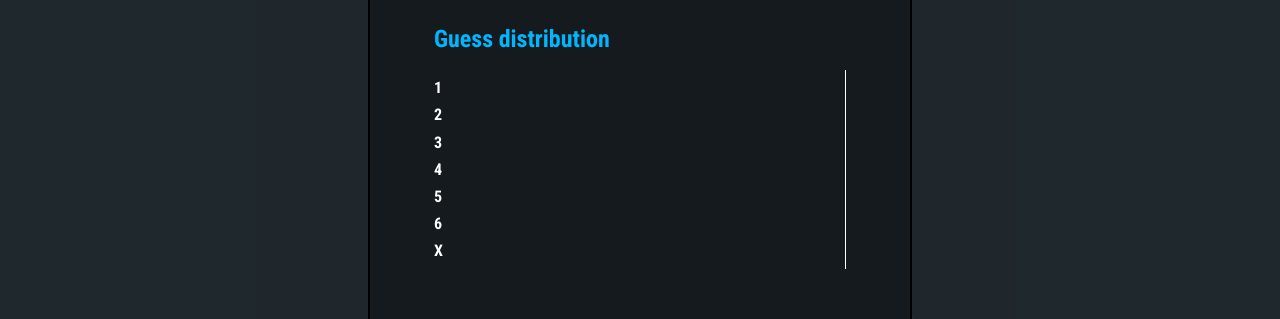
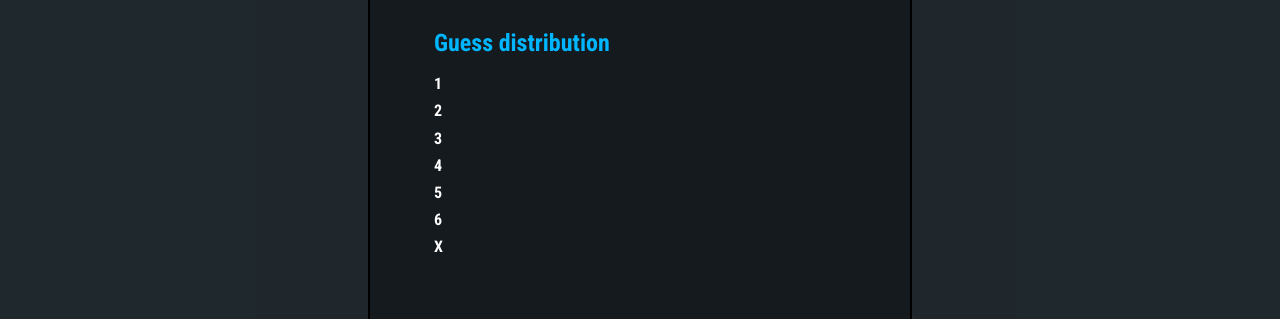
Before and after one commit to TylerIngersoll/vue-wordle, a Vue app: page / in a window 1280 px wide. Both pictures are taken after a click on the button "View the Wordle Clone statistics". Shown: the part 264-583 px from the top of the page. Built offline with nearby package versions, Linux system fonts and the light colour scheme.

Commit message:
guess distributation chart update

```diff
--- a/src/components/Results.vue
+++ b/src/components/Results.vue
@@ -87,7 +87,7 @@ const props = defineProps({
 const distributionClass = (index) => {
   let className = null;
 
-  if (isNaN(Number(index.replace("guess", "")))) {
+  if (isNaN(Number(index.replace("guess", ""))) && !props.success) {
     className = "fails";
   } else if (props.statisticsButtonClicked) {
     className = null;
@@ -216,13 +216,13 @@ h2 {
   padding: 0.5rem 0;
 }
 
-.guess-share-container {
+/* .guess-share-container {
   display: flex;
   flex-direction: row;
   align-items: center;
-}
+} */
 
-.guess-distribution {
+/* .guess-distribution {
   flex: 2;
   padding-right: 1rem;
   border-right: 1px solid white;
@@ -230,9 +230,9 @@ h2 {
   @media screen and (min-width: $md) {
     flex: 3;
   }
-}
+} */
 
-button.share-button {
+/* button.share-button {
   display: flex;
   justify-content: flex-end;
   flex: 1;
@@ -255,11 +255,11 @@ button.share-button {
     outline-style: solid;
     border-radius: 50%;
   }
-}
+} */
 </style>
 
 <style lang="scss">
-.share-button {
+/* .share-button {
   svg {
     width: 4rem;
     height: 4rem;
@@ -271,5 +271,5 @@ button.share-button {
       fill: $highlight1;
     }
   }
-}
+} */
 </style>
```
